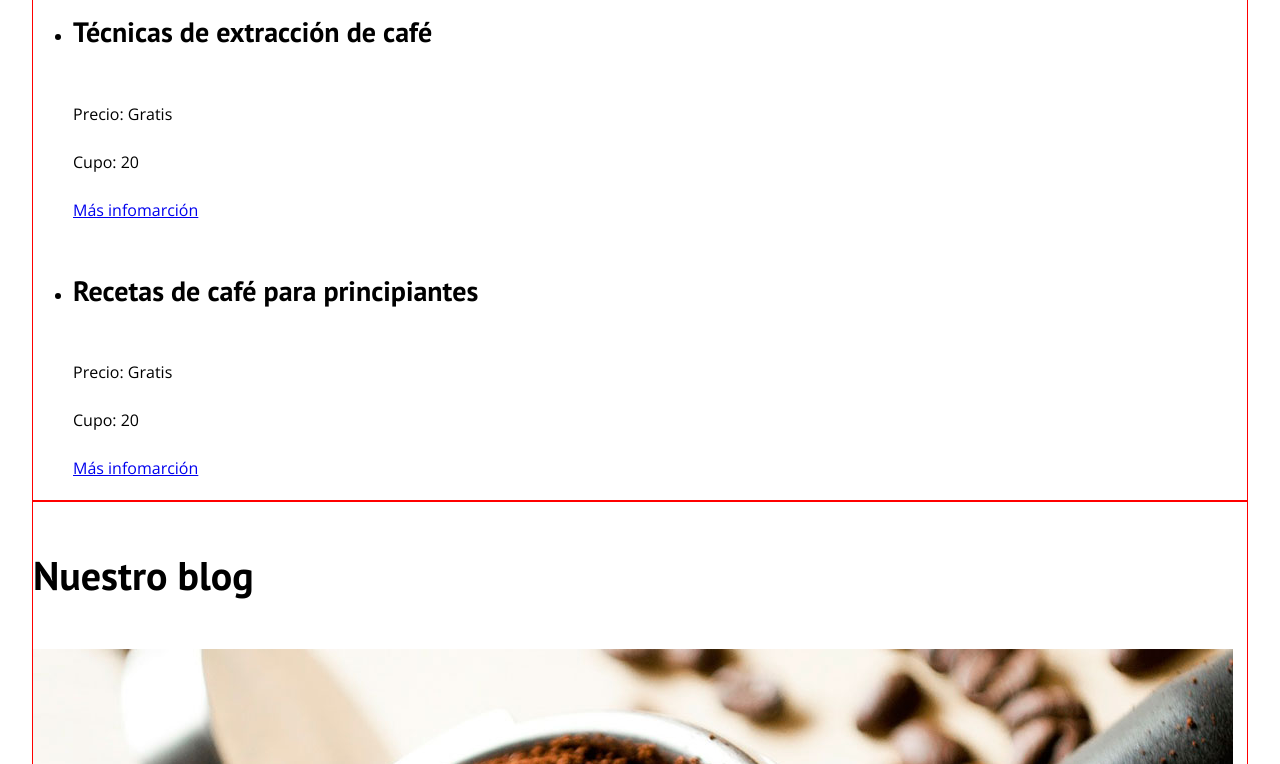
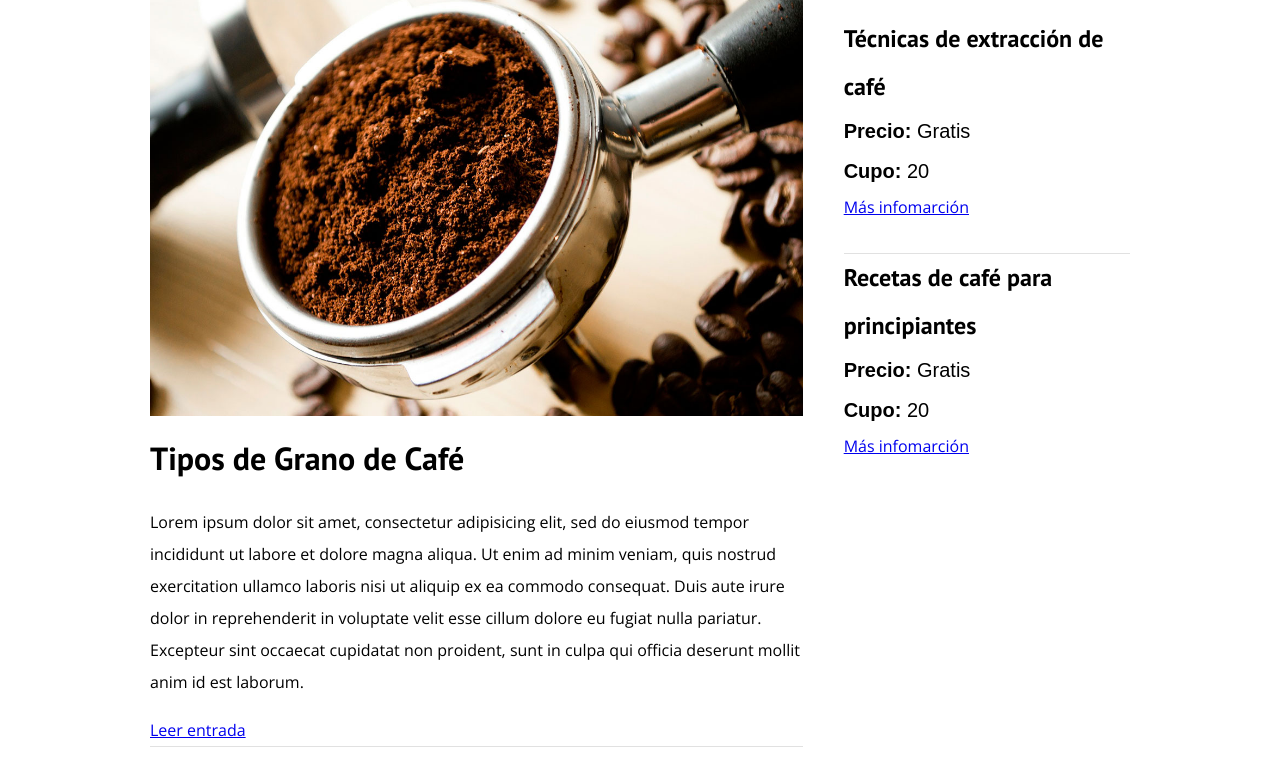
Before and after one commit to Ingvictor/PaginaCafe, a plain HTML site: page index.html in a window 1280 px wide. Shown: the part 747-1511 px from the top of the page. Drawn offline with nearby package versions, Linux system fonts and the light colour scheme.

Commit message:
Se mejoró la sección de las listas

```diff
--- a/css/style.css
+++ b/css/style.css
@@ -29,12 +29,13 @@ h1{
 }
 h2{
   font-size: 4rem;
+  line-height: 1.2;
 }
 h3{
   font-size: 3.2rem;
 }
 h4{
-  font-size: 2.8rem;
+  font-size: 2.4rem;
 }
 img{
   max-width: 100%;
@@ -125,7 +126,6 @@ img{
   flex-wrap:wrap;
 }
 .blog, .cursos{
-  border: solid red 1px;
   flex:0 0 100%; /* Las siguientes tres lineas son la expansión de esta
   flex-grow: 0;
   flex-shrink: 0;
@@ -135,9 +135,55 @@ img{
   order:-1; /*Esto es para hacer que tome una posición antes de su lugar*/
 }
 
-.contenido-principal{
-/*  border: solid black 1px;
+@media (min-width:768px){
+  .contenedor{
+      margin: 0 15rem;
+  }
+  .contenido-principal{
+    justify-content: space-between;
+  }
+  .blog{
+    flex-basis: 66.6%;
+    order: -1;
+  }
+  .cursos{
+    flex-basis: calc(33.3% - 4rem);
+  }
 }
+
+/*********OPCIONAL******/
+/***********************/
+/***********************/
+
 .entrada-blog{
-  border: solid yellow 1px;
+  margin-bottom: 2rem;
+  border-bottom: 1px solid #e1e1e1;
 }
+
+.entrada-blog:last-of-type{
+  border: none;
+}
+
+/*******Listas******/
+/***********************/
+/***********************/
+
+.cursos-lista{
+  padding: 0;
+  list-style: none;
+}
+.curso{
+  padding-bottom: 3rem;
+  border-bottom: 1px solid #e1e1e1;
+}
+.curso:last-of-type{
+  border: none;
+}
+.curso p{
+  font-family: 'PT-Sans', sans-serif;
+  font-weight: 700; /*Cambia el grosor de la letra*/
+  font-size: 2rem;
+}
+.curso p span{
+  font-weight: 400;
+}
--- a/index.html
+++ b/index.html
@@ -37,7 +37,7 @@
           <img src="img/blog1.jpg" alt="Imagen blog">
         </div>
         <div class="contenido-blog">
-          <h3>Tipos de Grano de Café</h3>
+          <h3 class="no-margin">Tipos de Grano de Café</h3>
           <p>Lorem ipsum dolor sit amet, consectetur adipisicing elit, sed do eiusmod tempor
             incididunt ut labore et dolore magna aliqua. Ut enim ad minim veniam, quis nostrud
             exercitation ullamco laboris nisi ut aliquip ex ea commodo consequat. Duis aute
@@ -53,7 +53,7 @@
           <img src="img/blog2.jpg" alt="Imagen blog">
         </div>
         <div class="contenido-blog">
-          <h3>Tres deliciosas recetas para café</h3>
+          <h3 class="no-margin">Tres deliciosas recetas para café</h3>
           <p>Lorem ipsum dolor sit amet, consectetur adipisicing elit, sed do eiusmod tempor
             incididunt ut labore et dolore magna aliqua. Ut enim ad minim veniam, quis nostrud
             exercitation ullamco laboris nisi ut aliquip ex ea commodo consequat. Duis aute
@@ -69,7 +69,7 @@
           <img src="img/blog3.jpg" alt="Imagen blog">
         </div>
         <div class="contenido-blog">
-          <h3>Tipos de Grano de Café</h3>
+          <h3 class="no-margin">Tipos de Grano de Café</h3>
           <p>Lorem ipsum dolor sit amet, consectetur adipisicing elit, sed do eiusmod tempor
             incididunt ut labore et dolore magna aliqua. Ut enim ad minim veniam, quis nostrud
             exercitation ullamco laboris nisi ut aliquip ex ea commodo consequat. Duis aute
@@ -84,15 +84,15 @@
       <h2>Nuestros Cursos y Talleres</h2>
       <ul class="cursos-lista"><!--Urder list-->
         <li class="curso">
-          <h4>Técnicas de extracción de café</h4>
-          <p>Precio: <span>Gratis</span></p>
-          <p>Cupo: <span>20</span></p>
+          <h4  class="no-margin">Técnicas de extracción de café</h4>
+          <p class="no-margin">Precio: <span>Gratis</span></p>
+          <p class="no-margin">Cupo: <span>20</span></p>
           <a href="cursos.html" class="btn btn-primario">Más infomarción</a>
         </li>
         <li class="curso">
-          <h4>Recetas de café para principiantes</h4>
-          <p>Precio: <span>Gratis</span></p>
-          <p>Cupo: <span>20</span></p>
+          <h4 class="no-margin" >Recetas de café para principiantes</h4>
+          <p class="no-margin">Precio: <span>Gratis</span></p>
+          <p class="no-margin">Cupo: <span>20</span></p>
           <a href="cursos.html" class="btn btn-primario">Más infomarción</a>
         </li>
       </ul>
```
